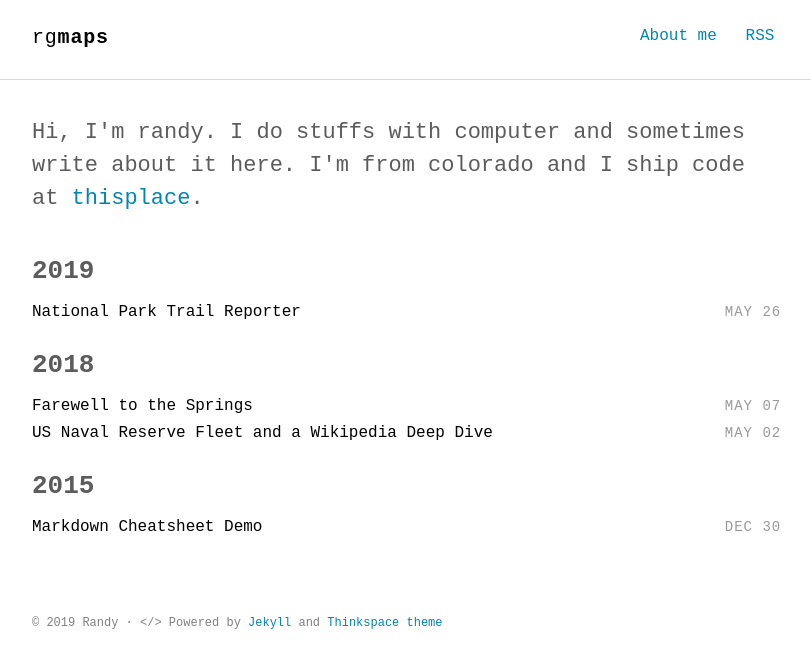
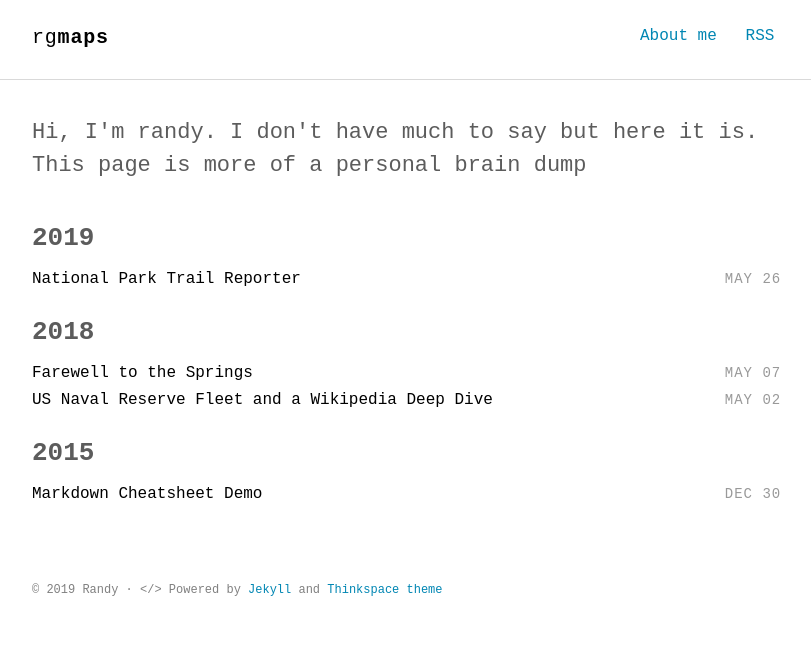
Before and after one commit to rgmaps/rgmaps.github.io, a Jekyll site: the page built from index.html, in a window 1280 px wide. Shown: the top 668 px of the page, without its empty margins (232-1043 px from the left). Built offline with Jekyll 4.4.1, drawn with Linux system fonts in a browser that asks for light colours; some web fonts are replaced.

Commit message:
changed header

```diff
--- a/_includes/intro.html
+++ b/_includes/intro.html
@@ -1,5 +1,6 @@
 <section class="intro">
   <div class="container">
-    <p class="lead">Hi, I'm randy. I do stuffs with computer and sometimes write about it here. I'm from colorado and I ship code at <a href="#">thisplace</a>.</p>
+    <!-- <p class="lead">Hi, I'm randy. I do stuffs with computer and sometimes write about it here. I'm from colorado and I ship code at <a href="#">thisplace</a>.</p> -->
+    <p class="lead">Hi, I'm randy. I don't have much to say but here it is. This page is more of a personal brain dump</p>
   </div>
 </section>
```
